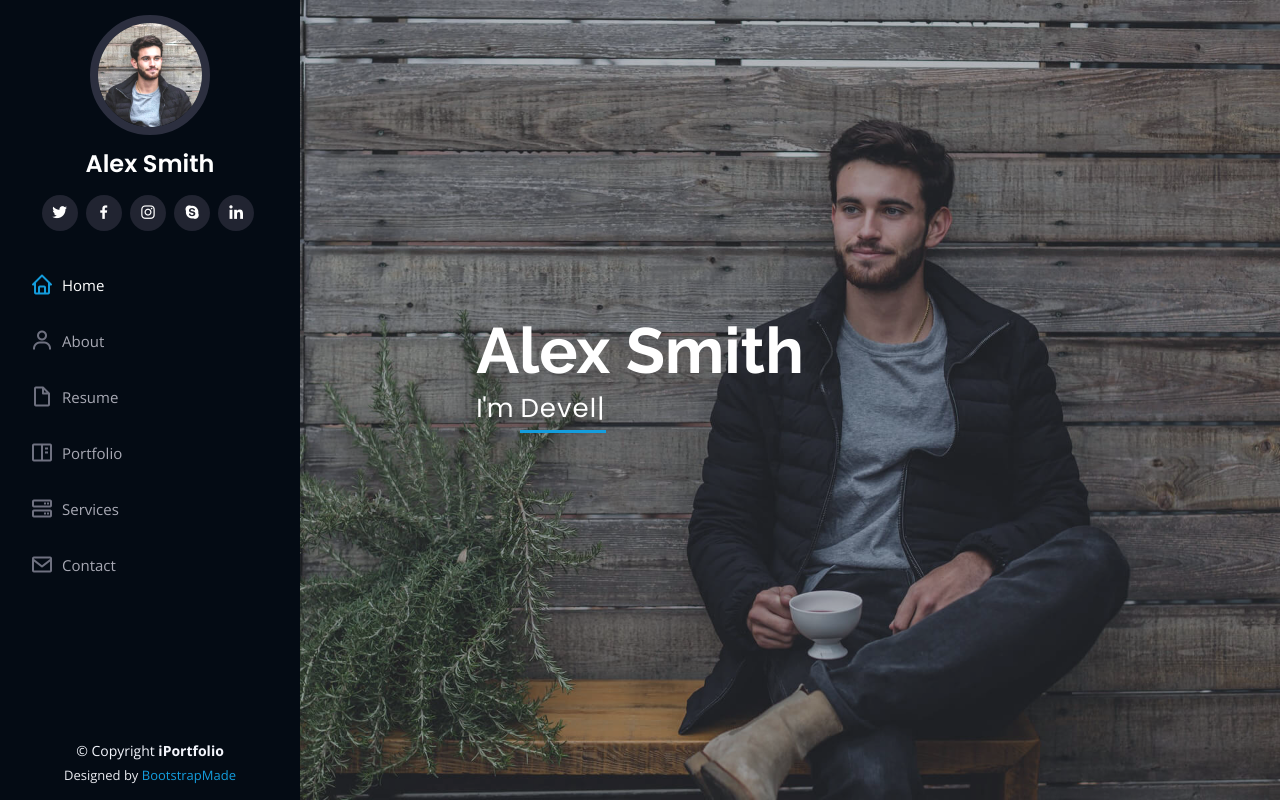
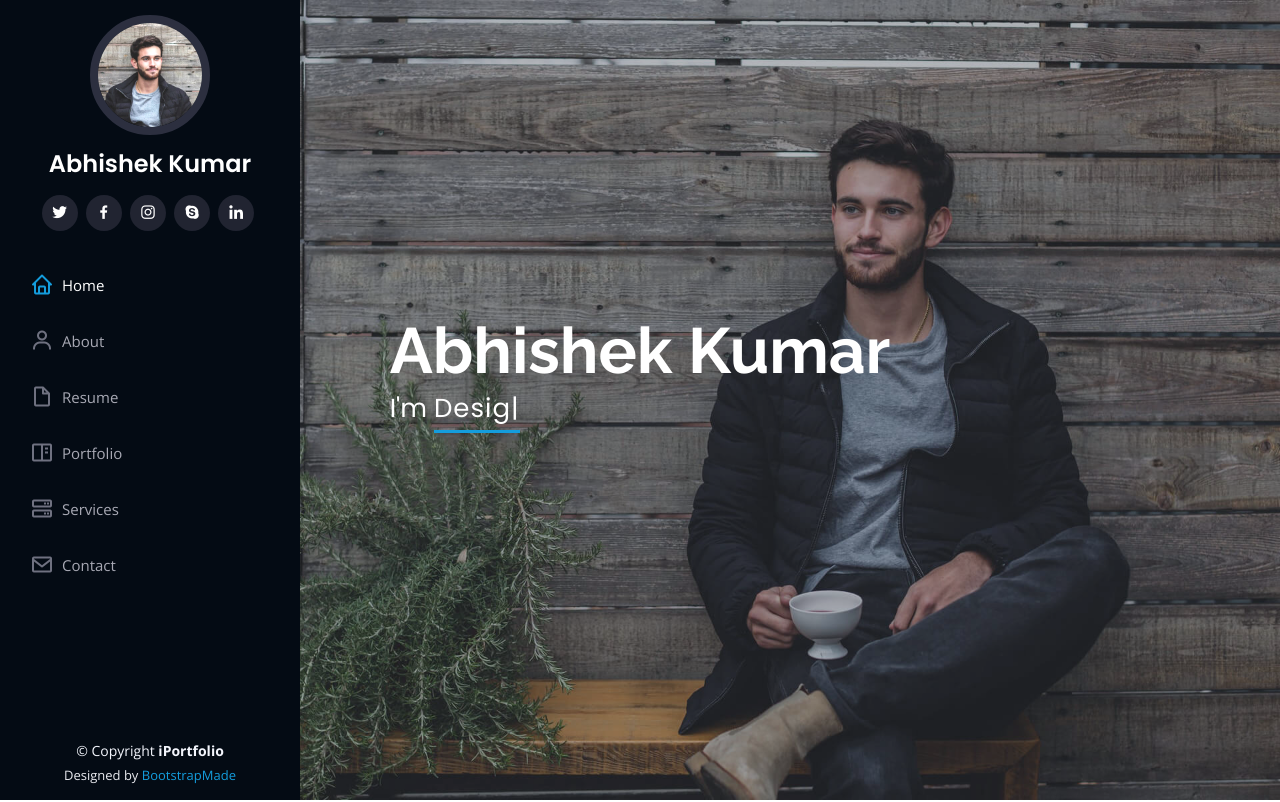
Before and after one commit to abhicodekr/Myportfolio, a plain HTML site: page index.html in a window 1280 px wide. Shown: the top 802 px of the page. Drawn offline with nearby package versions, Linux system fonts and the light colour scheme.

Commit message:
commit done

```diff
--- a/index.html
+++ b/index.html
@@ -5,7 +5,7 @@
   <meta charset="utf-8">
   <meta content="width=device-width, initial-scale=1.0" name="viewport">
 
-  <title>iPortfolio Bootstrap Template - Index</title>
+  <title>MyPortfolio</title>
   <meta content="" name="description">
   <meta content="" name="keywords">
 
@@ -46,7 +46,7 @@
 
       <div class="profile">
         <img src="assets/img/profile-img.jpg" alt="" class="img-fluid rounded-circle">
-        <h1 class="text-light"><a href="index.html">Alex Smith</a></h1>
+        <h1 class="text-light"><a href="index.html">Abhishek Kumar</a></h1>
         <div class="social-links mt-3 text-center">
           <a href="#" class="twitter"><i class="bx bxl-twitter"></i></a>
           <a href="#" class="facebook"><i class="bx bxl-facebook"></i></a>
@@ -72,8 +72,8 @@
   <!-- ======= Hero Section ======= -->
   <section id="hero" class="d-flex flex-column justify-content-center align-items-center">
     <div class="hero-container" data-aos="fade-in">
-      <h1>Alex Smith</h1>
-      <p>I'm <span class="typed" data-typed-items="Designer, Developer, Freelancer, Photographer"></span></p>
+      <h1>Abhishek Kumar</h1>
+      <p>I'm <span class="typed" data-typed-items="Developer, Designer, Freelancer, SEO"></span></p>
     </div>
   </section><!-- End Hero -->
 
```
